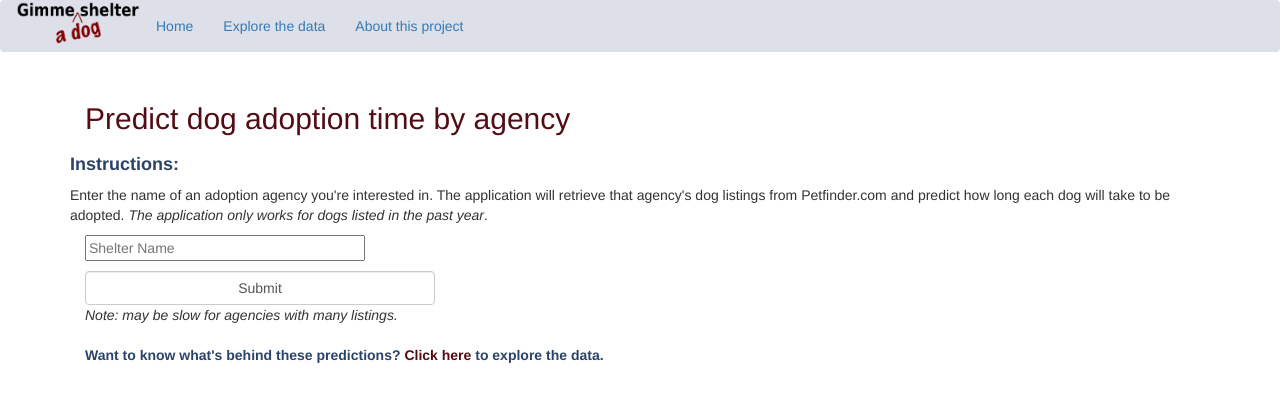
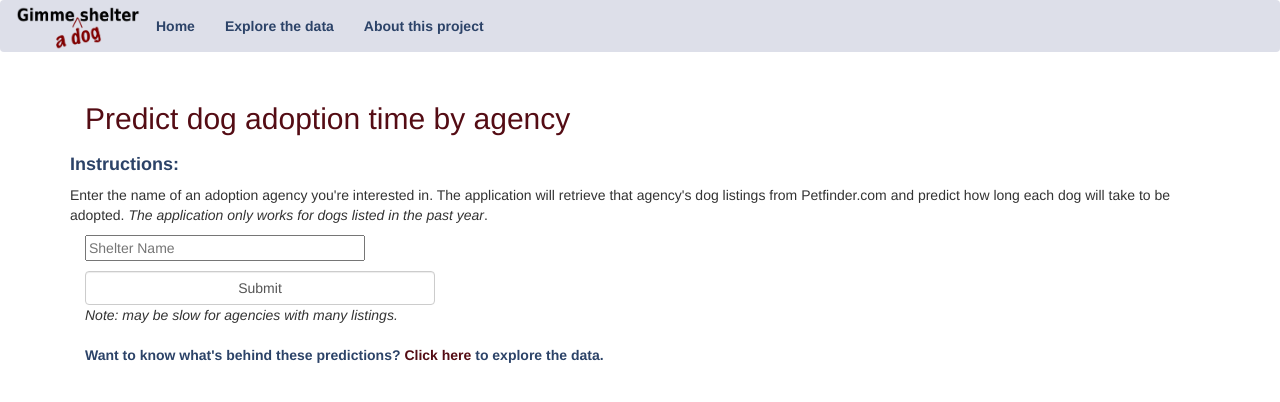
Before and after one commit to nrweir/gimme_shelter, a Flask app: page / in a window 1280 px wide. Shown: the top 402 px of the page. Run offline with Flask 2, Linux system fonts and the light colour scheme; data that the repository does not hold is empty; some libraries are stand-ins or nearby versions.

Commit message:
updating navbar

```diff
--- a/app/templates/layout.html
+++ b/app/templates/layout.html
@@ -8,13 +8,13 @@
     <nav class="navbar navbar-light" style="background-color: #dddfe9">
         <div class="container-fluid">
             <div class="navbar-header">
-                <a href="{{ url_for('index') }}" style="margin-top:0;padding-top:0;"><img src="/static/gimme_shelter.png" style="width:125px;"></a>
+                <a href="{{ url_for('index') }}" style="margin-top:0;padding-top:0;"><img src="/static/gimme_shelter.png" style="width:125px; padding-top: 5px;"></a>
             </div>
             <div class="collapse navbar-collapse" id="mynavbar">
                 <ul class="nav navbar-nav">
-                    <li class="nav-item"><a  href="{{ url_for('index') }}">Home</a></li>
-                    <li class="nav-item"><a href="{{ url_for('explore') }}">Explore the data</a></li>
-                    <li class="nav-item"><a class="nav-item" href="{{ url_for('about') }}">About this project</a></li>
+                    <li class="nav-item"><a  href="{{ url_for('index') }}" style="color: #2c4368; font-weight: bold;">Home</a></li>
+                    <li class="nav-item"><a href="{{ url_for('explore') }}" style="color: #2c4368; font-weight: bold;">Explore the data</a></li>
+                    <li class="nav-item"><a class="nav-item" href="{{ url_for('about') }}" style="color: #2c4368; font-weight: bold;">About this project</a></li>
                 </ul>
             </div>
         </div>
```
